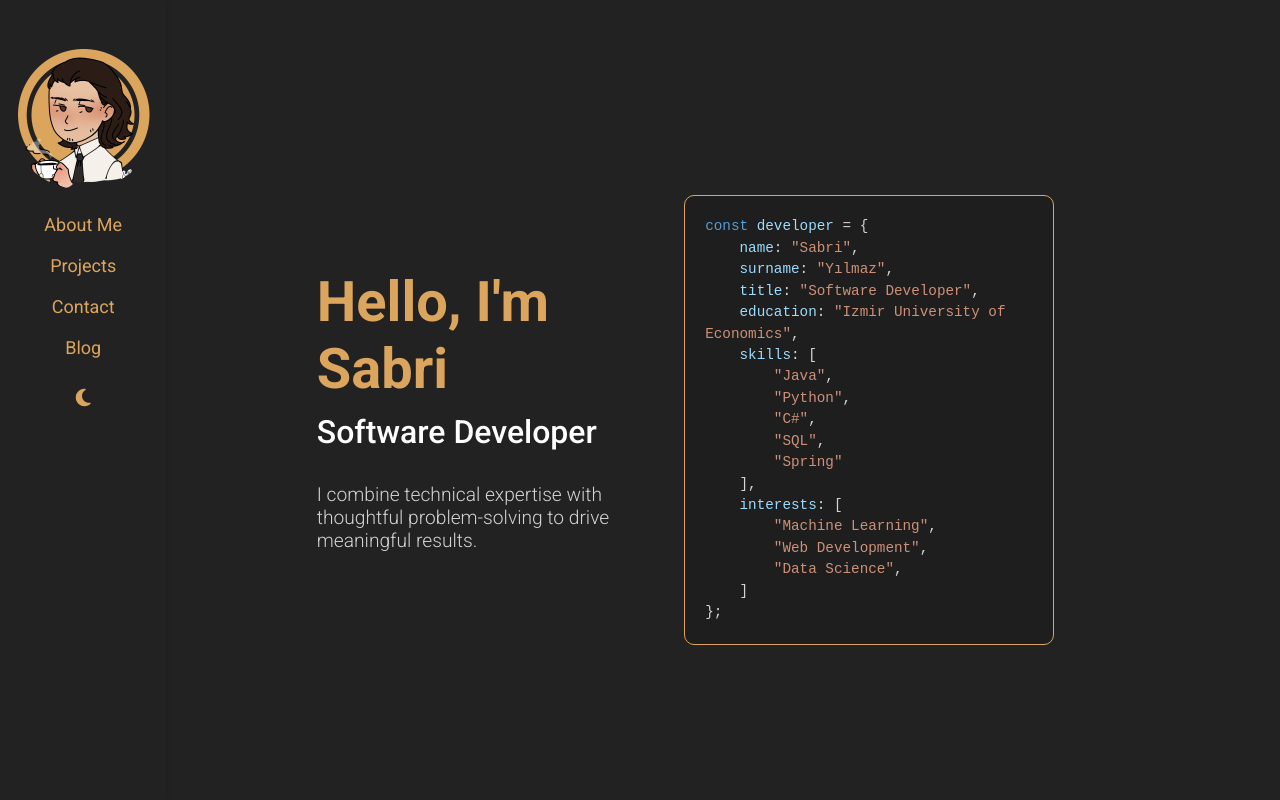
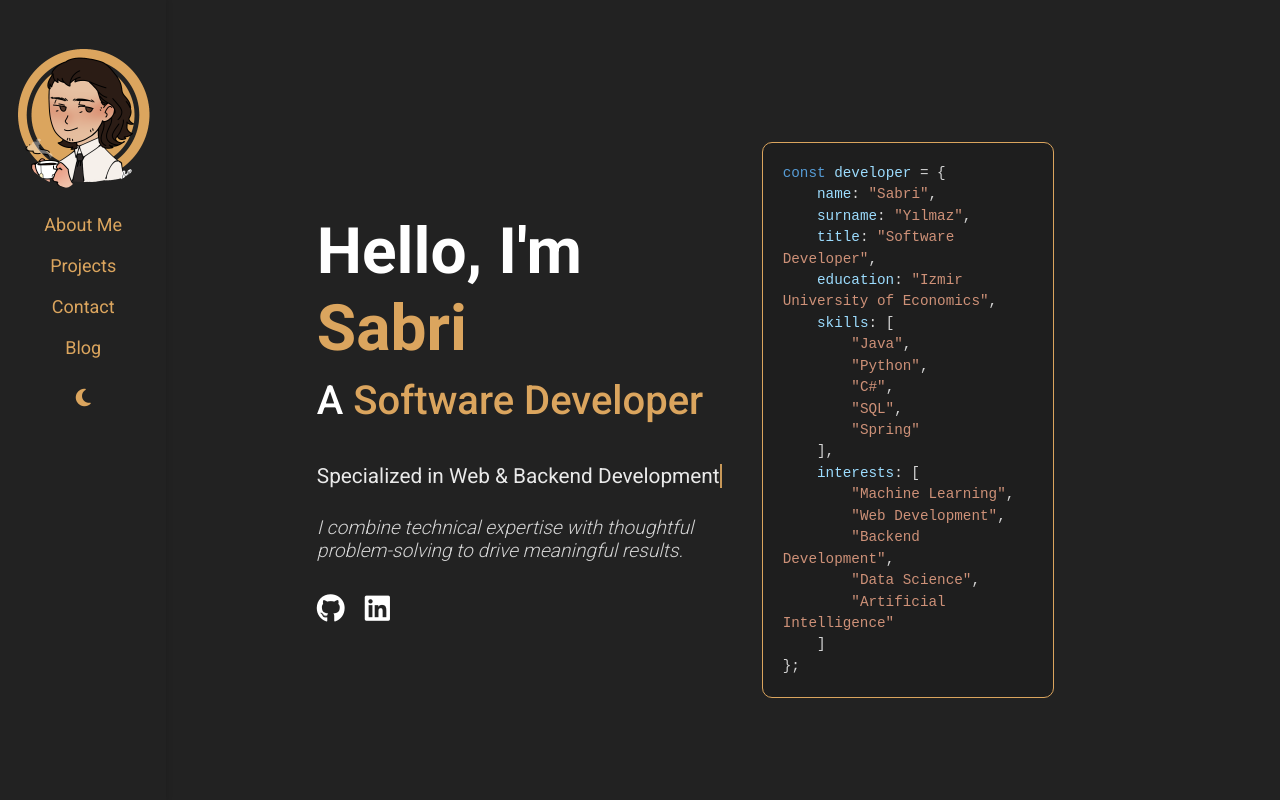
Before and after one commit to sabyilmaz/sabyilmaz.github.io, a plain HTML site: page index.html in a window 1280 px wide. Shown: the top 800 px of the page. Drawn offline with Linux system fonts and the light colour scheme.

Commit message:
enhance hero section with typewriter effect, update social links, and refine styles for improved readability and engagement

```diff
--- a/index.html
+++ b/index.html
@@ -35,10 +35,22 @@
         <section id="hero" class="hero-section">
             <div class="hero-content">
                 <div class="hero-text">
-                    <h1>Hello, I'm Sabri</h1>
-                    <p class="hero-subtitle">Software Developer</p>
+                    <h1>Hello, I'm <span class="highlight">Sabri</span></h1>
+                    <p class="hero-subtitle"><span class="text-white">A</span> <span class="highlight">Software
+                            Developer</span></p>
+                    <div class="typewriter-container">
+                        <p class="typewriter-text" id="typewriter"></p>
+                    </div>
                     <p class="hero-description">I combine technical expertise with thoughtful problem-solving to drive
                         meaningful results.</p>
+                    <div class="hero-social">
+                        <a href="https://github.com/sabvillainy" target="_blank" class="social-link">
+                            <i class="fab fa-github"></i>
+                        </a>
+                        <a href="https://linkedin.com/in/sabriyilmaz" target="_blank" class="social-link">
+                            <i class="fab fa-linkedin"></i>
+                        </a>
+                    </div>
                 </div>
                 <div class="code-block">
                     <pre><code><span class="keyword">const</span> <span class="variable">developer</span> = {
@@ -56,7 +68,9 @@
     <span class="property">interests</span>: [
         <span class="string">"Machine Learning"</span>,
         <span class="string">"Web Development"</span>,
+        <span class="string">"Backend Development"</span>,
         <span class="string">"Data Science"</span>,
+        <span class="string">"Artificial Intelligence"</span>
     ]
 };</code></pre>
                 </div>
--- a/script.js
+++ b/script.js
@@ -39,3 +39,43 @@ function applyTheme() {
 
 // Apply theme when the page loads
 document.addEventListener('DOMContentLoaded', applyTheme);
+
+const typewriterText = document.getElementById('typewriter');
+const texts = [
+    "Specialized in Web & Backend Development",
+    "Passionate about Machine Learning"
+];
+let textIndex = 0;
+let charIndex = 0;
+let isDeleting = false;
+let typingDelay = 100;
+let erasingDelay = 50;
+let newTextDelay = 2000;
+
+function type() {
+    const currentText = texts[textIndex];
+
+    if (isDeleting) {
+        typewriterText.textContent = currentText.substring(0, charIndex - 1);
+        charIndex--;
+        typingDelay = erasingDelay;
+    } else {
+        typewriterText.textContent = currentText.substring(0, charIndex + 1);
+        charIndex++;
+        typingDelay = 100;
+    }
+
+    if (!isDeleting && charIndex === currentText.length) {
+        isDeleting = true;
+        typingDelay = newTextDelay;
+    } else if (isDeleting && charIndex === 0) {
+        isDeleting = false;
+        textIndex = (textIndex + 1) % texts.length;
+        typingDelay = 500;
+    }
+
+    setTimeout(type, typingDelay);
+}
+
+// Start the typewriter effect when the page loads
+document.addEventListener('DOMContentLoaded', type);
--- a/styles.css
+++ b/styles.css
@@ -617,17 +617,33 @@ footer a {
 }
 
 .hero-text h1 {
-    font-size: 3.5em;
+    font-size: 4em;
     margin: 0;
-    color: var(--secondary-color);
+    color: var(--text-color);
     line-height: 1.2;
 }
 
+.hero-text .highlight {
+    color: var(--secondary-color);
+}
+
+.hero-text .text-white {
+    color: var(--text-color);
+}
+
 .hero-subtitle {
-    font-size: 2em;
+    font-size: 2.5em;
     color: var(--text-color);
     margin-top: 10px;
     font-weight: 500;
+}
+
+.hero-specialization {
+    font-size: 1.3em;
+    color: var(--text-color);
+    margin-top: 15px;
+    font-weight: 400;
+    opacity: 0.9;
 }
 
 .hero-description {
@@ -637,6 +653,24 @@ footer a {
     opacity: 0.8;
     max-width: 600px;
     font-weight: 300;
+    font-style: italic;
+}
+
+.hero-social {
+    margin-top: 30px;
+    display: flex;
+    gap: 20px;
+}
+
+.hero-social .social-link {
+    color: var(--text-color);
+    font-size: 1.8em;
+    transition: all 0.3s ease;
+}
+
+.hero-social .social-link:hover {
+    color: var(--secondary-color);
+    transform: translateY(-3px);
 }
 
 .code-block {
@@ -705,6 +739,10 @@ footer a {
         font-size: 1em;
         padding: 0 20px;
     }
+
+    .hero-social {
+        justify-content: center;
+    }
 }
 
 #about p {
@@ -717,3 +755,33 @@ footer a {
     font-size: 2em;
     margin-bottom: 30px;
 }
+
+.typewriter-container {
+    min-height: 2em;
+    margin: 15px 0;
+}
+
+.typewriter-text {
+    font-size: 1.3em;
+    color: var(--text-color);
+    font-weight: 400;
+    opacity: 0.9;
+    border-right: 2px solid var(--secondary-color);
+    white-space: nowrap;
+    overflow: hidden;
+    margin: 0;
+    display: inline-block;
+    animation: blink-caret 0.75s step-end infinite;
+}
+
+@keyframes blink-caret {
+
+    from,
+    to {
+        border-color: transparent
+    }
+
+    50% {
+        border-color: var(--secondary-color)
+    }
+}
```
